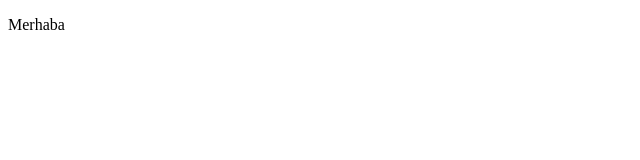
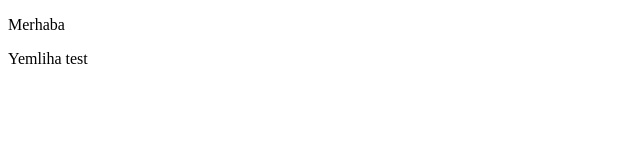
Before and after one commit to AlpBasar/Proje1, a plain HTML site: page index.html in a window 1280 px wide. Shown: the full height of the page, 0-640 px from the left. Drawn offline with Linux system fonts and the light colour scheme.

Commit message:
Test commit

```diff
--- a/index.html
+++ b/index.html
@@ -7,5 +7,6 @@
 </head>
 <body>
     <p>Merhaba</p>
+    <p>Yemliha test</p>
 </body>
 </html>
```
